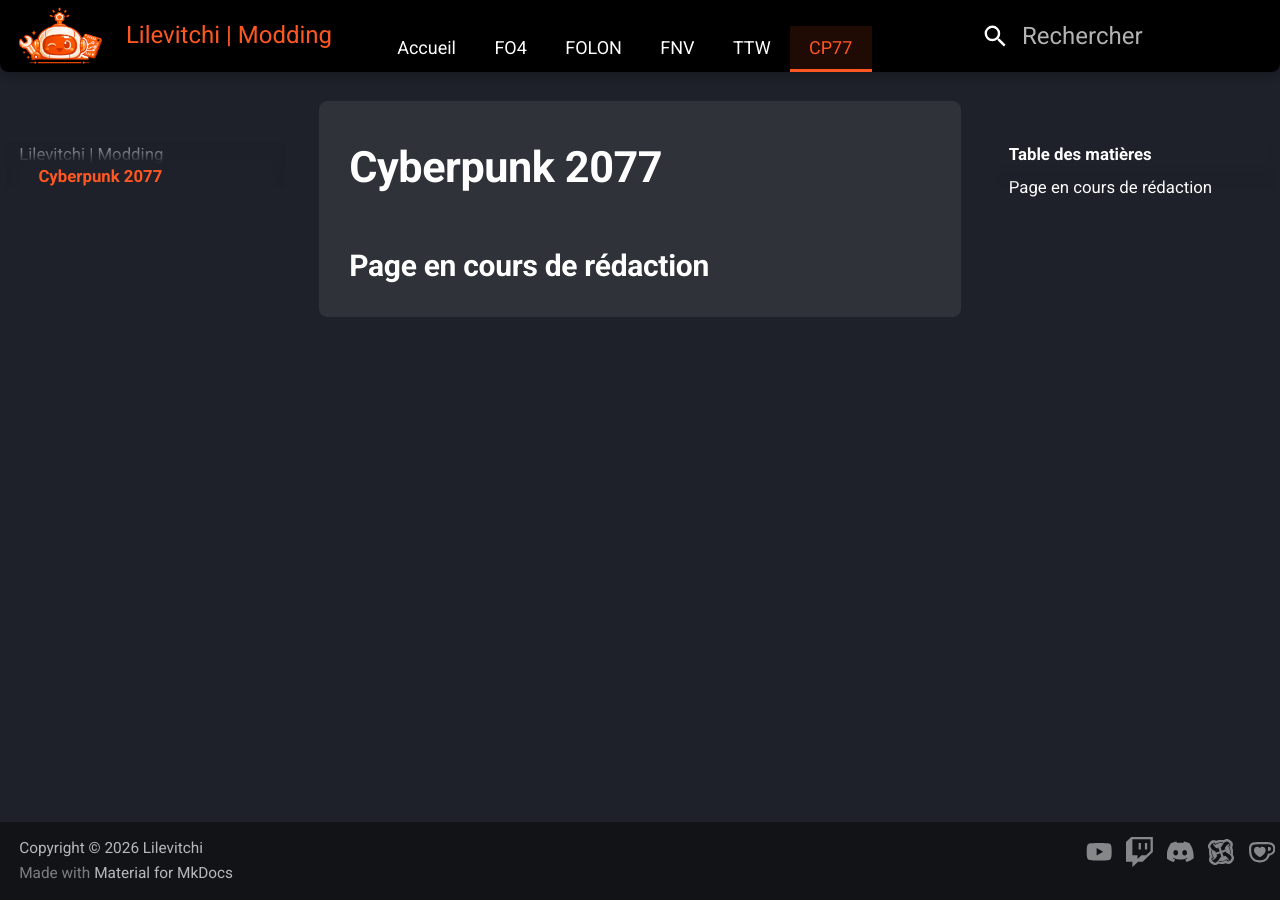
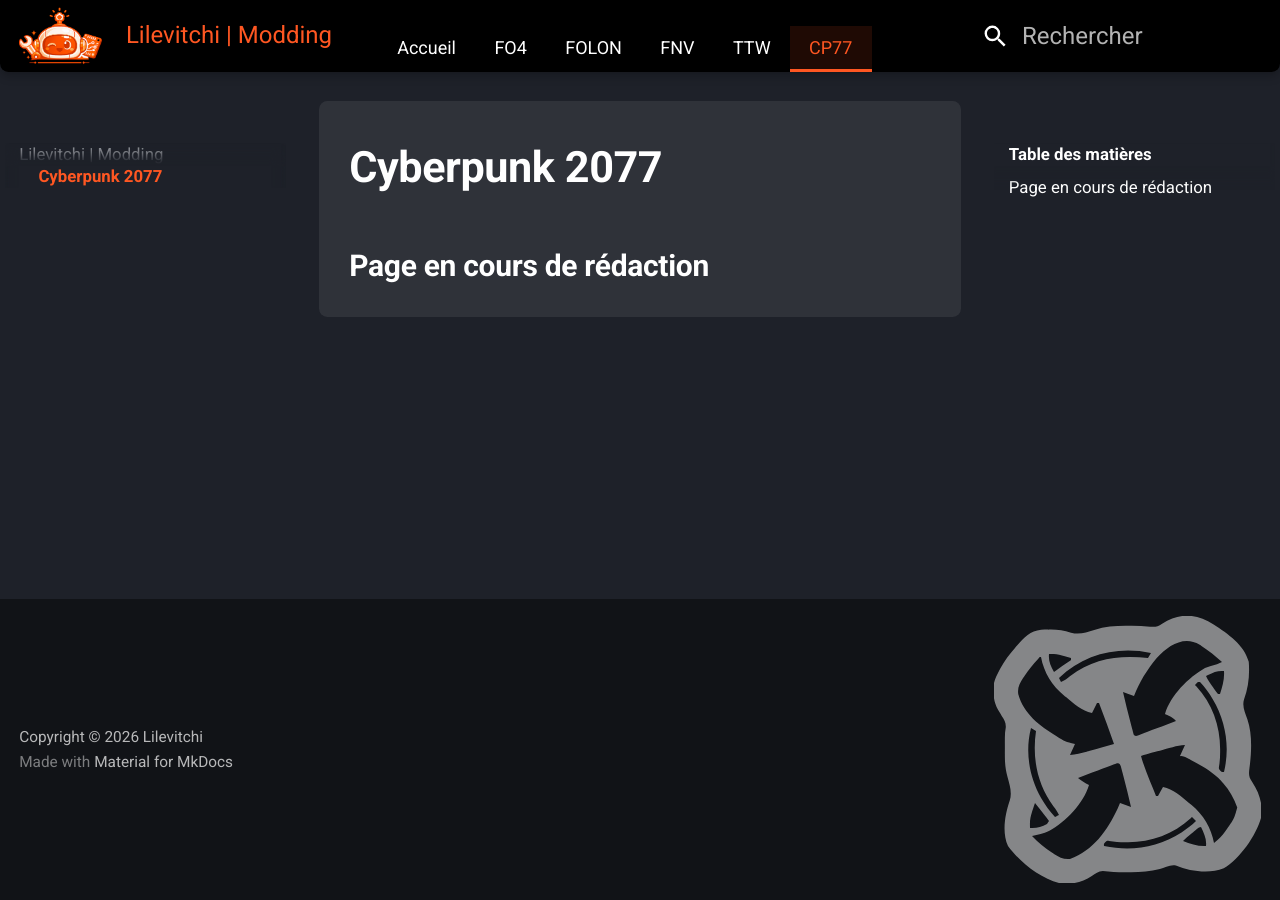
Before and after one commit to Lilevitchi/lilevitchi.github.io, an MkDocs documentation site: the page built from docs/cyberpunk/index.md, in a window 1280 px wide. Built offline with MkDocs 1.6.1 and Material for MkDocs 9.7.7, drawn with Linux system fonts in a browser that asks for light colours.

Commit message:
Update extra.css

```diff
--- a/docs/stylesheets/extra.css
+++ b/docs/stylesheets/extra.css
@@ -593,13 +593,13 @@
 /* Lien individuel */
  [data-md-color-scheme] .md-footer-social__link {
     display: inline-flex;
-    justify-content: center;
+   /* justify-content: center;
     align-items: center;
     max-height: 1.1rem;
-    width: 1.1rem;
+    width: 1.1rem; */
     color: var(--white);
     opacity: 0.7;
-    transition: color var(--transition-base);
+    transition: color var(--transition-base), transform var(--transition-base);
 }
 
 /* SVG des icônes sociales */
```
